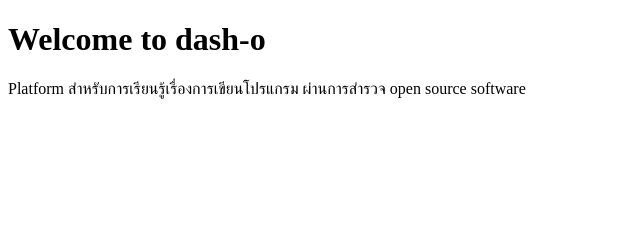
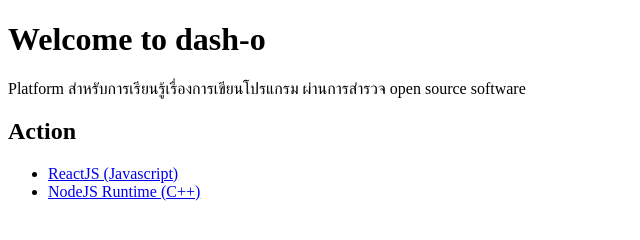
Before and after one commit to doe24/dasho, a plain HTML site: page index.html in a window 1280 px wide. Shown: the whole page, without its empty margins (0-640 px from the left). Drawn offline with Linux system fonts and the light colour scheme.

Commit message:
Add files via upload
Update home page.

```diff
--- a/index.html
+++ b/index.html
@@ -1,3 +1,4 @@
+<!-- https://doe24.github.io/dasho/ -->
 <!DOCTYPE html>
 <html lang="en">
 <head>
@@ -11,6 +12,12 @@
         <p>
             Platform สำหรับการเรียนรู้เรื่องการเขียนโปรแกรม ผ่านการสำรวจ open source software
         </p>
+
+        <h2>Action</h2>
+        <ul>
+            <li><a href="#">ReactJS (Javascript)</a></li>
+            <li><a href="#">NodeJS Runtime (C++)</a></li>
+        </ul>
     </main>
 </body>
 </html>
```
